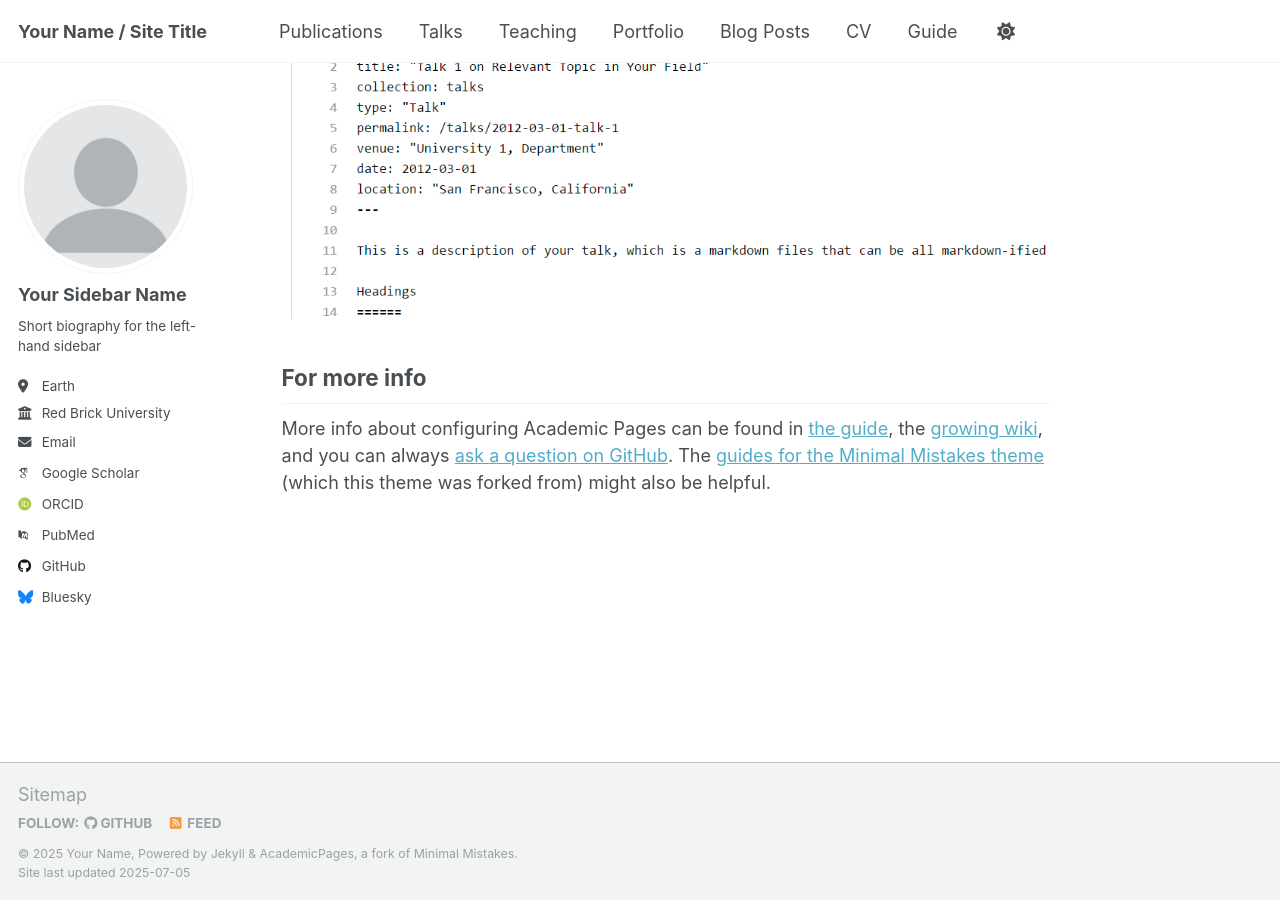
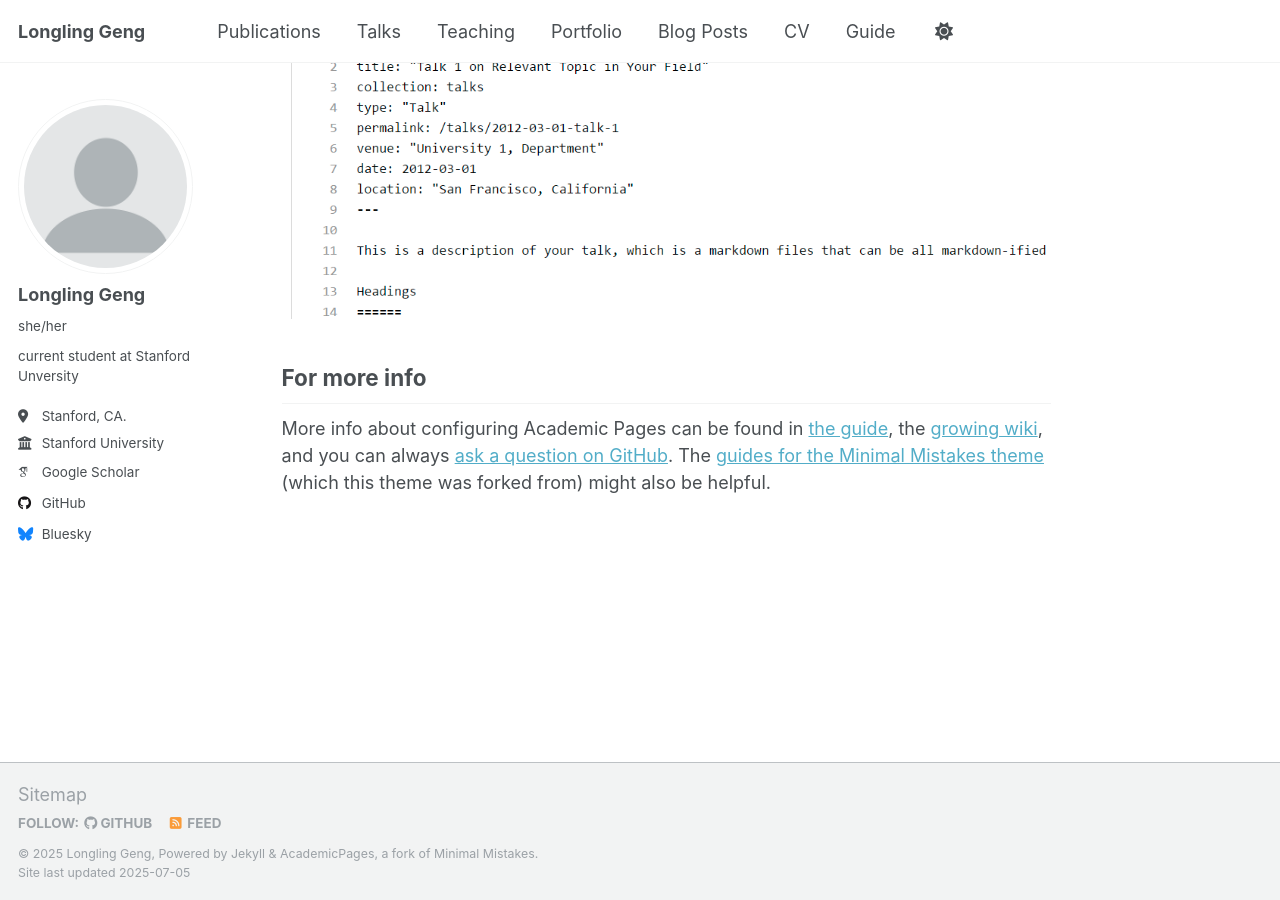
Before and after one commit to genglongling/genglongling.github.io, a Jekyll site: the page built from _pages/about.md, in a window 1280 px wide and 900 px high, scrolled down 2880 px. Built offline with Jekyll 4.4.1, drawn with Linux system fonts in a browser that asks for light colours; some web fonts are replaced; a script that is not in the unit is left out.

Commit message:
Update _config.yml

```diff
--- a/_config.yml
+++ b/_config.yml
@@ -9,10 +9,10 @@
 # Basic Site Settings
 locale                   : "en-US"
 site_theme               : "default"
-title                    : "Your Name / Site Title"
+title                    : "Longling Geng"
 title_separator          : "-"
-name                     : &name "Your Name"
-description              : &description "personal description"
+name                     : &name "Longling Geng"
+description              : &description "current student at Stanford Unversity"
 url                      : https://academicpages.github.io # the base hostname & protocol for your site e.g. "https://[your GitHub username].github.io" or if you already have some other page hosted on Github then use "https://[your GitHub username].github.io/[Your Repo Name]"
 baseurl                  : "" # the subpath of your site, e.g. "/blog"
 repository               : "academicpages/academicpages.github.io"
@@ -23,22 +23,22 @@ repository               : "academicpages/academicpages.github.io"
 author:
   # Biographic information
   avatar           : "profile.png"
-  name             : "Your Sidebar Name"
-  pronouns         : # example: "she/her"
-  bio              : "Short biography for the left-hand sidebar"
-  location         : "Earth"
-  employer         : "Red Brick University"
+  name             : "Longling Geng"
+  pronouns         : "she/her" # example: "she/her"
+  bio              : "current student at Stanford Unversity"
+  location         : "Stanford, CA."
+  employer         : "Stanford University"
   uri              : # URL
-  email            : "none@example.org"
+  email            : #"gll@example.org"
 
   # Academic websites
   academia         : # URL
   arxiv            : # URL - Update with the correct link to your profile
-  googlescholar    : "https://scholar.google.com/citations?user=PS_CX0AAAAAJ"
+  googlescholar    : "https://scholar.google.com/citations?user=2y1yRKwAAAAJ&hl=en"
   impactstory      : # URL
-  orcid            : "http://orcid.org/yourorcidurl"
+  orcid            : #"http://orcid.org/yourorcidurl"
   semantic         : # URL
-  pubmed           : "https://www.ncbi.nlm.nih.gov/pubmed/?term=john+snow"
+  pubmed           : #"https://www.ncbi.nlm.nih.gov/pubmed/?term=john+snow"
   researchgate     : # URL
   scopus           : # URL
 
@@ -46,7 +46,7 @@ author:
   bitbucket        : # Username - Update with your username on the site
   codepen          : # Username
   dribbble         : # Username
-  github           : "academicpages"
+  github           : "genglongling" #"academicpages"
   kaggle           : # Username
   stackoverflow    : # User number or user number and name (i.e., use "1" or "1/jeff-atwood")
 
```
